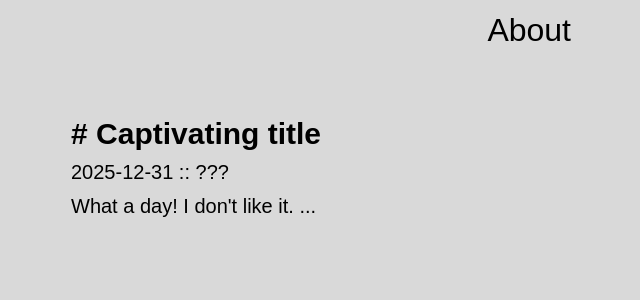
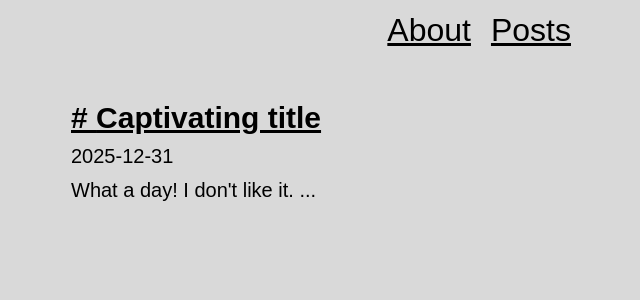
Before and after one commit to isgin01/isgin01.github.io, a Next.js app: page /posts in a window 1280 px wide. Shown: the top 300 px of the page, without its empty margins (325-965 px from the left). Built offline with nearby package versions, Linux system fonts and the light colour scheme; a web font is replaced by a local one.

Commit message:
Style Post page

```diff
--- a/app/globals.css
+++ b/app/globals.css
@@ -1,13 +1,12 @@
 @import "tailwindcss";
-
 :root {
   --background: #d9d9d9;
 }
 
 @theme inline {
   --font-base: var(--font-base);
-  --color-blood: rgb(192, 25, 25);
   --color-background: var(--background);
+  --color-blood: rgba(192, 25, 25, 0.7);
 }
 
 body {
@@ -15,5 +14,13 @@ body {
 }
 
 ::selection {
-  background-color: var(--color-blood);
+  background-color: rgba(192, 25, 25, 0.9);
 }
+
+a {
+  text-decoration: underline;
+}
+
+code {
+  font-family: monospace;
+}
--- a/app/posts/[slug]/page.tsx
+++ b/app/posts/[slug]/page.tsx
@@ -2,6 +2,7 @@ import { Metadata } from "next";
 import { notFound } from "next/navigation";
 import { getAllPosts, getPostBySlug } from "@/app/lib/api";
 import markdownToHtml from "@/app/lib/markdownToHtml";
+import Link from "next/link";
 
 // TODO extract it to constants.ts
 const WEBSITE_URL = "https://isgin01.github.io";
@@ -16,7 +17,18 @@ export default async function Post(props: Params) {
 
   const content = await markdownToHtml(post.content || "");
 
-  return <div dangerouslySetInnerHTML={{ __html: content }}></div>;
+  return (
+    <>
+      <h1 className="mb-5 text-3xl"> {post.title}</h1>
+      <p className="mb-5 text-xl">
+        {post.date} by <Link href="https://github.com/isgin01">isgin01</Link>
+      </p>
+      <div
+        className="flex flex-col gap-9 text-justify text-xl"
+        dangerouslySetInnerHTML={{ __html: content }}
+      ></div>
+    </>
+  );
 }
 
 type Params = {
@@ -33,7 +45,7 @@ export async function generateMetadata(props: Params): Promise<Metadata> {
     return notFound();
   }
 
-  const title = `${post.title} | isgin01's ruminations`;
+  const title = `${post.title} | isgin01's whispers`;
   const description = post.description;
 
   return {
--- a/app/posts/layout.tsx
+++ b/app/posts/layout.tsx
@@ -6,7 +6,7 @@ export default function PageLayout({
   children: React.ReactNode;
 }>) {
   return (
-    <div className="mb-30 min-h-screen w-full md:w-4/6 lg:w-3/5 xl:w-2/5">
+    <div className="mb-20 min-h-screen w-full md:w-4/6 lg:w-3/5 xl:w-2/5">
       <Header />
       {children}
     </div>
@@ -15,8 +15,9 @@ export default function PageLayout({
 
 function Header() {
   return (
-    <div className="font-base mb-14 flex h-15 w-full flex-row items-center justify-end gap-5 text-[clamp(2em,5vw,2em)]">
+    <div className="font-base mb-10 flex h-15 w-full flex-row items-center justify-end gap-5 text-[clamp(2em,5vw,2em)]">
       <Link href="/">About</Link>
+      <Link href="/posts">Posts</Link>
     </div>
   );
 }
--- a/app/posts/page.tsx
+++ b/app/posts/page.tsx
@@ -26,7 +26,7 @@ function Post({ data }: { data: Post }) {
       <Link href={`/posts/${data.slug}`}>
         <p className="text-3xl font-bold"># {data.title}</p>
       </Link>
-      <p className="text-xl">{data.date} :: ???</p>
+      <p className="text-xl">{data.date}</p>
       <p className="text-xl">{desc}...</p>
     </div>
   );
--- a/app/types/post.ts
+++ b/app/types/post.ts
@@ -2,6 +2,5 @@ export type Post = {
   slug: string;
   title: string;
   date: string;
-  description: string;
   content: string;
 };
```
